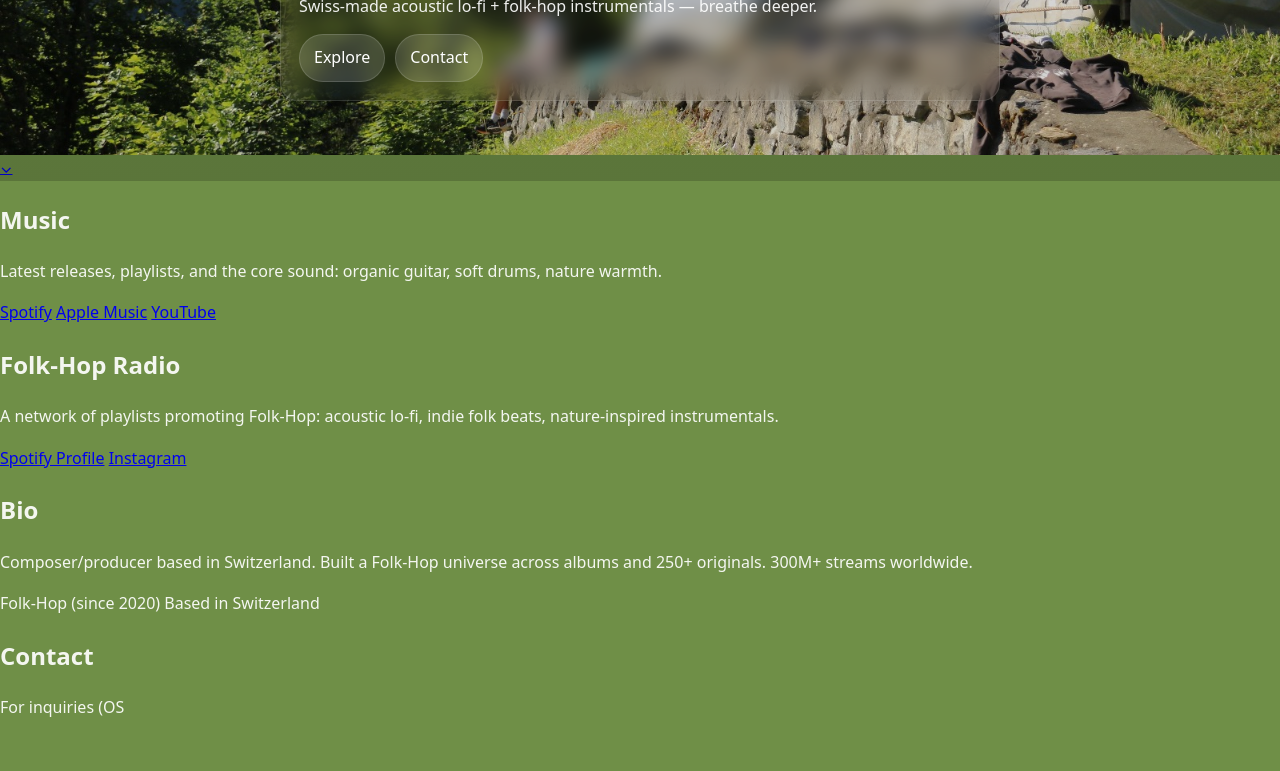
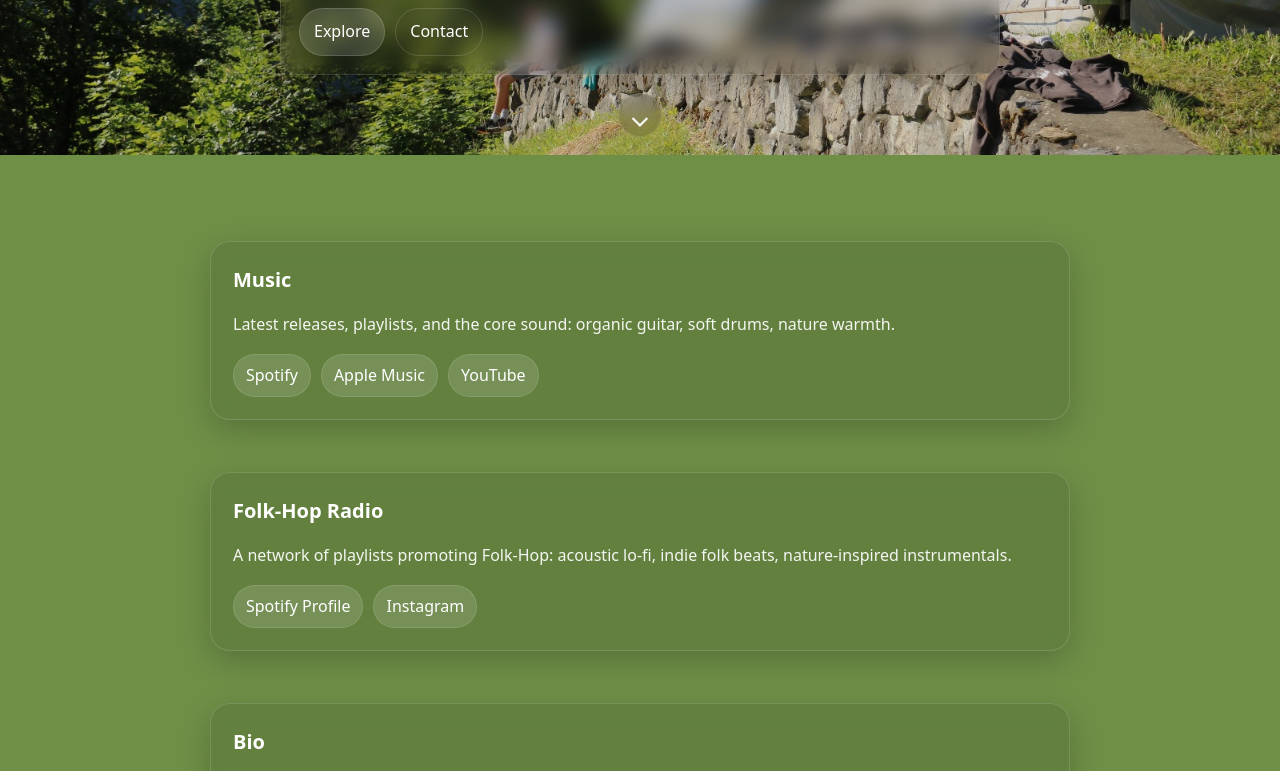
Before and after one commit to jessedettwiler/jessedettwiler.github.io, a plain HTML site: page index.html in a window 1280 px wide. Shown: the part 645-1416 px from the top of the page. Before the commit the page ends 1366 px from the top, so only its background shows below. Drawn offline with Linux system fonts and the light colour scheme; files whose address does not match are found by name.

Commit message:
Update styles.css

```diff
--- a/styles.css
+++ b/styles.css
@@ -136,4 +136,83 @@
 }
 
 .btn:hover{
-  background: rgba(255,255,255,0.20)
+  background: rgba(255,255,255,0.20);
+  border-color: rgba(255,255,255,0.20);
+}
+
+.btn.ghost{
+  background: transparent;
+}
+
+.scroll-down{
+  position: absolute;
+  bottom: 18px;
+  left: 50%;
+  transform: translateX(-50%);
+  text-decoration: none;
+  color: rgba(255,255,255,0.92);
+  font-size: 28px;
+  width: 44px;
+  height: 44px;
+  display: grid;
+  place-items: center;
+  border-radius: 999px;
+  background: rgba(0,0,0,0.14);
+  border: 1px solid rgba(255,255,255,0.12);
+  backdrop-filter: blur(10px);
+}
+
+/* PAGE CONTENT */
+.page{
+  padding: 60px 18px 40px;
+}
+
+.section{
+  padding: 26px 0;
+}
+
+.card{
+  max-width: 860px;
+  margin: 0 auto;
+  padding: 22px;
+  border-radius: 20px;
+  background: var(--glass);
+  border: 1px solid var(--glass-border);
+  backdrop-filter: blur(10px);
+  box-shadow: var(--shadow);
+}
+
+.card h2{
+  margin: 0 0 10px 0;
+  color: #fff;
+  font-size: 20px;
+}
+
+.links{
+  margin-top: 14px;
+  display: flex;
+  flex-wrap: wrap;
+  gap: 10px;
+}
+
+.pill{
+  display: inline-block;
+  padding: 8px 12px;
+  border-radius: 999px;
+  color: #fff;
+  text-decoration: none;
+  background: rgba(255,255,255,0.12);
+  border: 1px solid rgba(255,255,255,0.12);
+}
+
+.footer{
+  padding-top: 18px;
+  text-align: center;
+  opacity: .85;
+}
+
+/* MOBILE CLEAN: on garde uniquement C4C (menu hidden) */
+@media (max-width: 640px){
+  .nav-right a{ display: none; }
+  .splash-content{ bottom: 70px; }
+}
```
